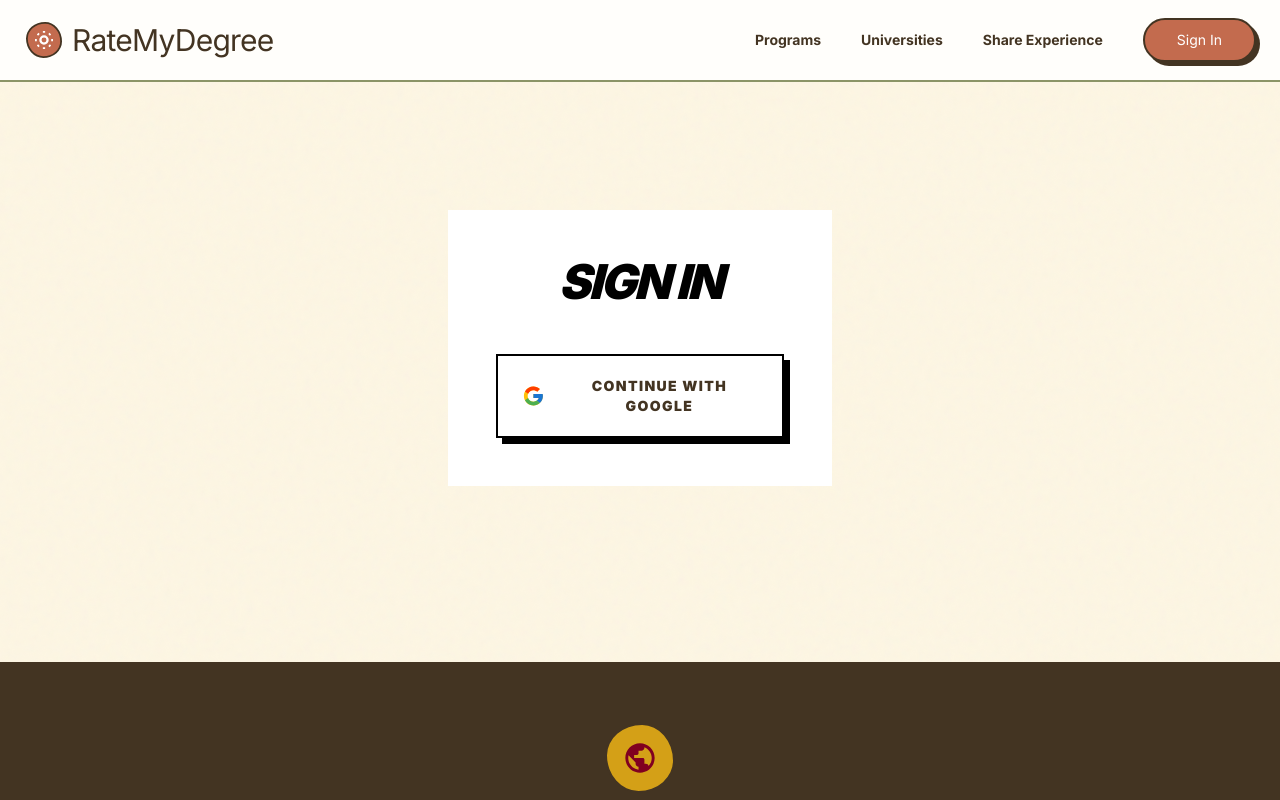
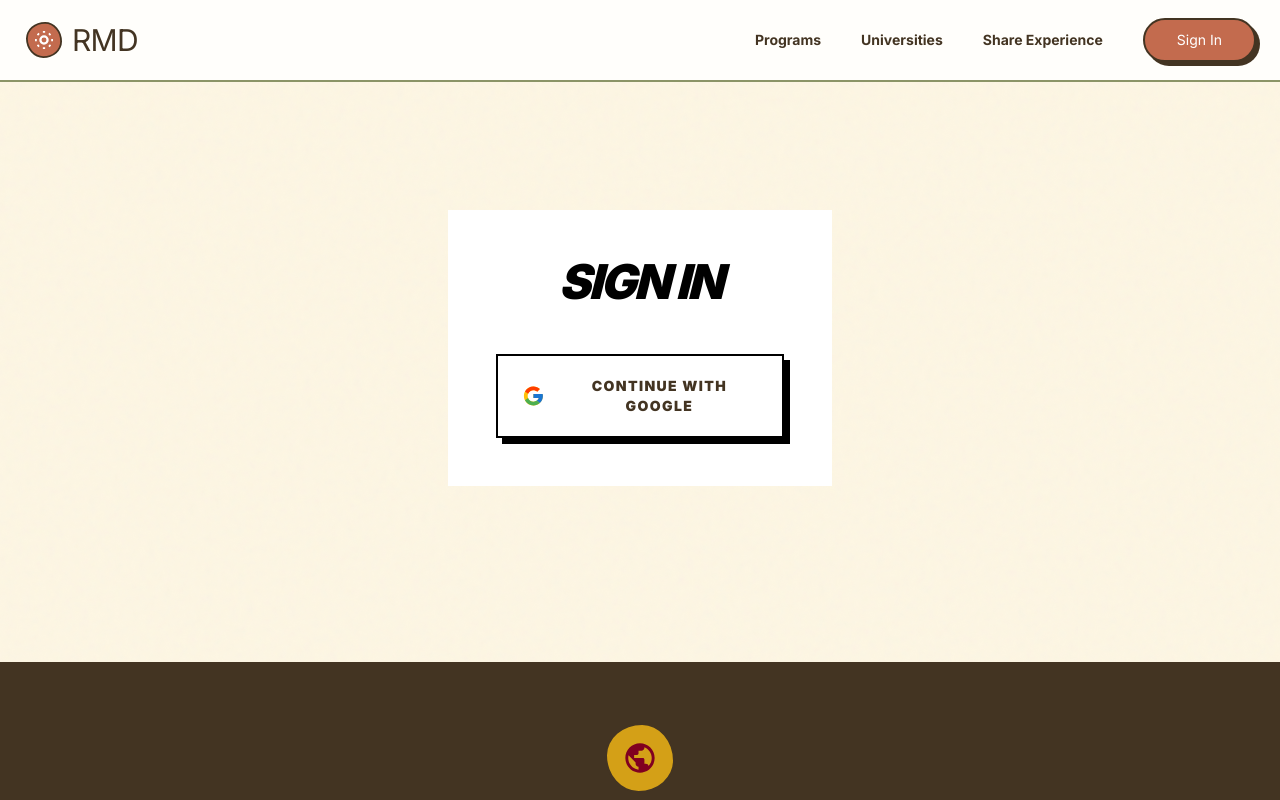
Before and after one commit to jollofo/ratemydegrees, a Next.js app: page /login in a window 1280 px wide. Shown: the top 800 px of the page. Built offline with nearby package versions, Linux system fonts and the light colour scheme; no server answers.

Commit message:
Fixing login issues

```diff
--- a/src/app/layout.tsx
+++ b/src/app/layout.tsx
@@ -45,7 +45,7 @@ export default async function RootLayout({
                                 <div className="w-10 h-10 bg-earth-terracotta wavy-border flex items-center justify-center text-white scale-90">
                                     <svg viewBox="0 0 24 24" fill="none" stroke="currentColor" strokeWidth="2.5" className="w-6 h-6"><path d="M12 2v2M12 20v2M4.93 4.93l1.41 1.41M17.66 17.66l1.41 1.41M2 12h2M20 12h2M6.34 17.66l-1.41 1.41M19.07 4.93l-1.41 1.41" /><circle cx="12" cy="12" r="4" /></svg>
                                 </div>
-                                RateMyDegree
+                                RMD
                             </a>
                             <nav className="hidden md:flex items-center space-x-10">
                                 <a href="/majors" className="text-sm font-bold hover:text-earth-terracotta transition-colors">Programs</a>
--- a/src/app/login/page.tsx
+++ b/src/app/login/page.tsx
@@ -11,10 +11,7 @@ export default function LoginPage({
         'use server'
         const supabase = createClient()
 
-        // Robust origin detection for deployment
-        const host = headers().get('host')
-        const protocol = headers().get('x-forwarded-proto') || 'http'
-        const origin = process.env.NEXT_PUBLIC_SITE_URL || `${protocol}://${host}`
+        const origin = process.env.NEXT_PUBLIC_SITE_URL
 
         console.log('Redirecting to origin:', origin)
 
```
